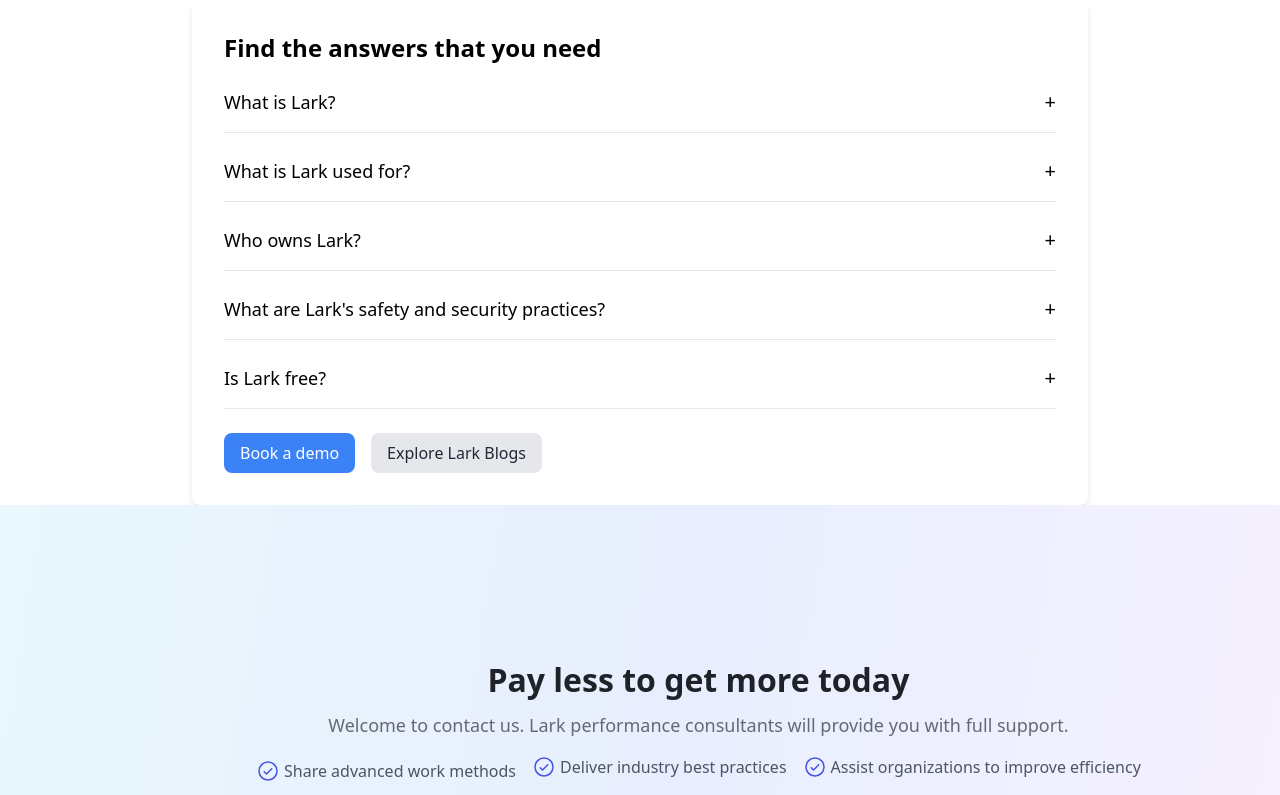
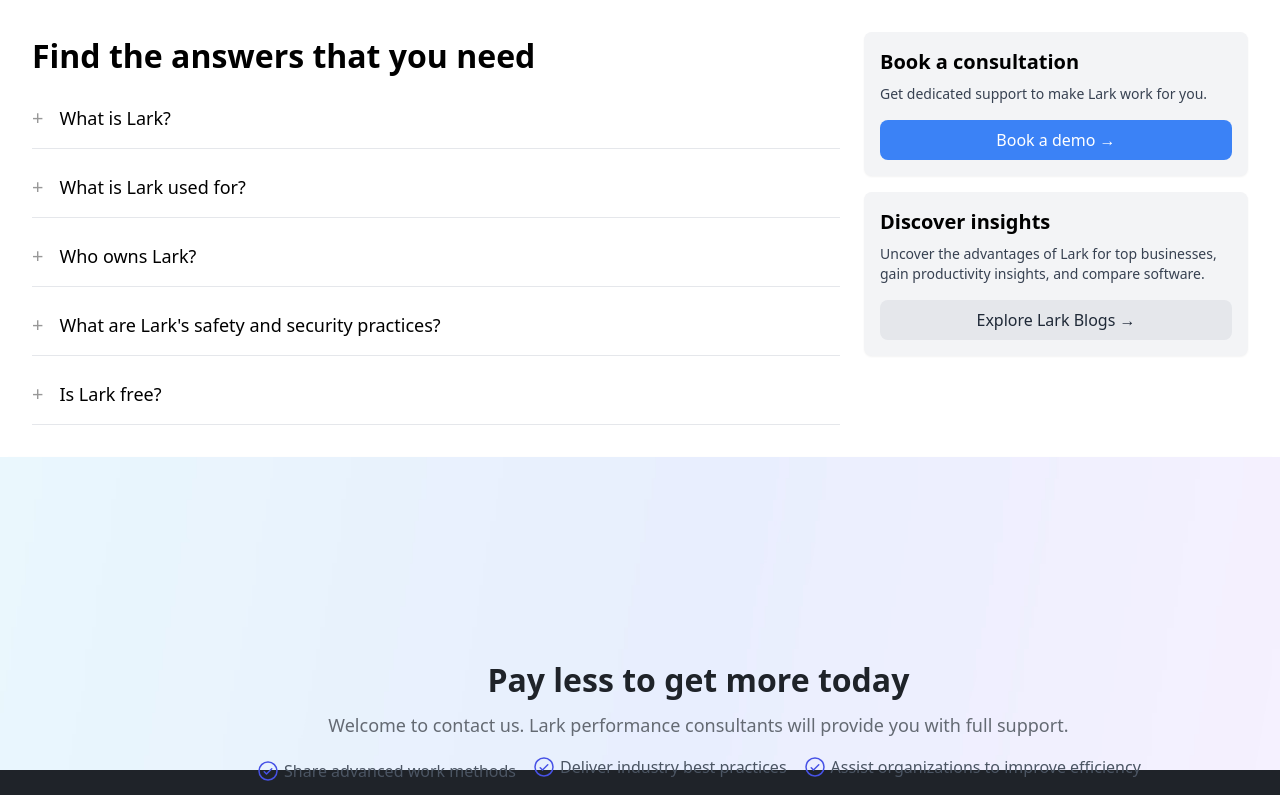
Before and after one commit to Md-Ashikur-Rahman-Ashik/Lark-Clone, a React (Vite) app: page / in a window 1280 px wide. Shown: the top 795 px of the page. Built offline with nearby package versions, Linux system fonts and the light colour scheme.

Commit message:
Adding accordion and card section

```diff
--- a/src/components/AccordionCardComponent.jsx
+++ b/src/components/AccordionCardComponent.jsx
@@ -38,8 +38,11 @@
   ];
 
   return (
-    <div className="max-w-4xl mx-auto p-4 md:p-8 bg-white rounded-lg shadow-md">
-      <h2 className="text-2xl font-bold mb-4">
+    <div className="container mx-auto">
+      <div className="p-4 md:p-8 flex flex-col md:flex-row gap-6">
+        {/* Left Section: Accordion */}
+        <div className="flex-1">
+          <h2 className="text-[32px] font-semibold mb-4">
             Find the answers that you need
           </h2>
           <div className="space-y-4">
@@ -47,12 +50,12 @@
               <div key={index} className="border-b pb-2">
                 <button
                   onClick={() => toggleSection(index)}
-              className="w-full text-left flex justify-between items-center text-lg font-medium py-2 focus:outline-none"
+                  className="w-full text-left flex gap-4 items-center text-lg font-medium py-2 focus:outline-none"
                 >
-              <span>{section.title}</span>
-              <span className="text-xl">
+                  <span className="text-xl opacity-40">
                     {openSections.includes(index) ? "x" : "+"}
                   </span>
+                  <span>{section.title}</span>
                 </button>
                 {openSections.includes(index) && (
                   <p className="mt-2 text-gray-700">{section.content}</p>
@@ -60,13 +63,30 @@
               </div>
             ))}
           </div>
-      <div className="mt-6 flex flex-col md:flex-row gap-4">
-        <button className="w-full md:w-auto px-4 py-2 bg-blue-500 text-white rounded-lg hover:bg-blue-600">
-          Book a demo
+        </div>
+
+        {/* Right Section */}
+        <div className="flex-1 md:max-w-sm">
+          <div className="bg-gray-100 p-4 rounded-lg mb-4 shadow-sm">
+            <h3 className="text-xl font-semibold mb-2">Book a consultation</h3>
+            <p className="text-gray-700 text-sm mb-4">
+              Get dedicated support to make Lark work for you.
+            </p>
+            <button className="w-full px-4 py-2 bg-blue-500 text-white rounded-lg hover:bg-blue-600">
+              Book a demo &rarr;
             </button>
-        <button className="w-full md:w-auto px-4 py-2 bg-gray-200 text-gray-800 rounded-lg hover:bg-gray-300">
-          Explore Lark Blogs
+          </div>
+          <div className="bg-gray-100 p-4 rounded-lg shadow-sm">
+            <h3 className="text-xl font-semibold mb-2">Discover insights</h3>
+            <p className="text-gray-700 text-sm mb-4">
+              Uncover the advantages of Lark for top businesses, gain
+              productivity insights, and compare software.
+            </p>
+            <button className="w-full px-4 py-2 bg-gray-200 text-gray-800 rounded-lg hover:bg-gray-300">
+              Explore Lark Blogs &rarr;
             </button>
+          </div>
+        </div>
       </div>
     </div>
   );
```
Lines whose indentation alone changed are shown as unchanged.
